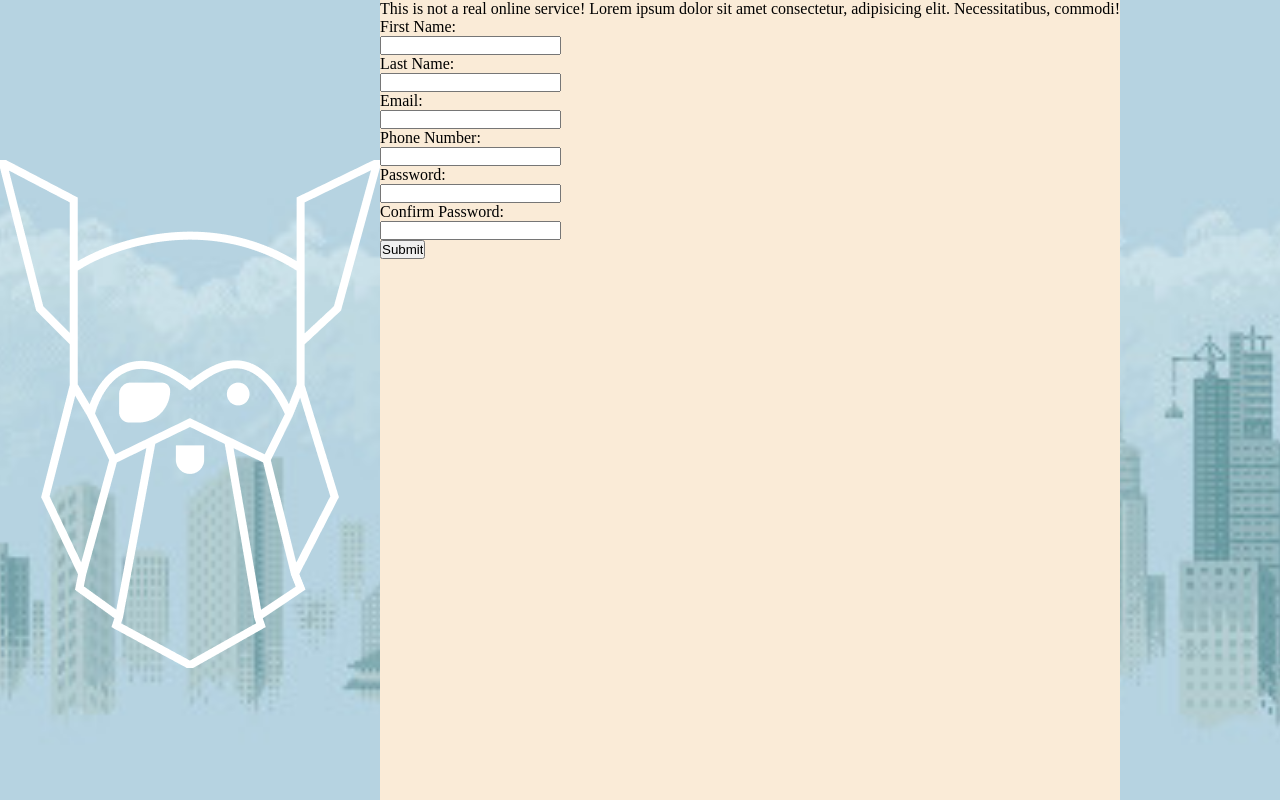
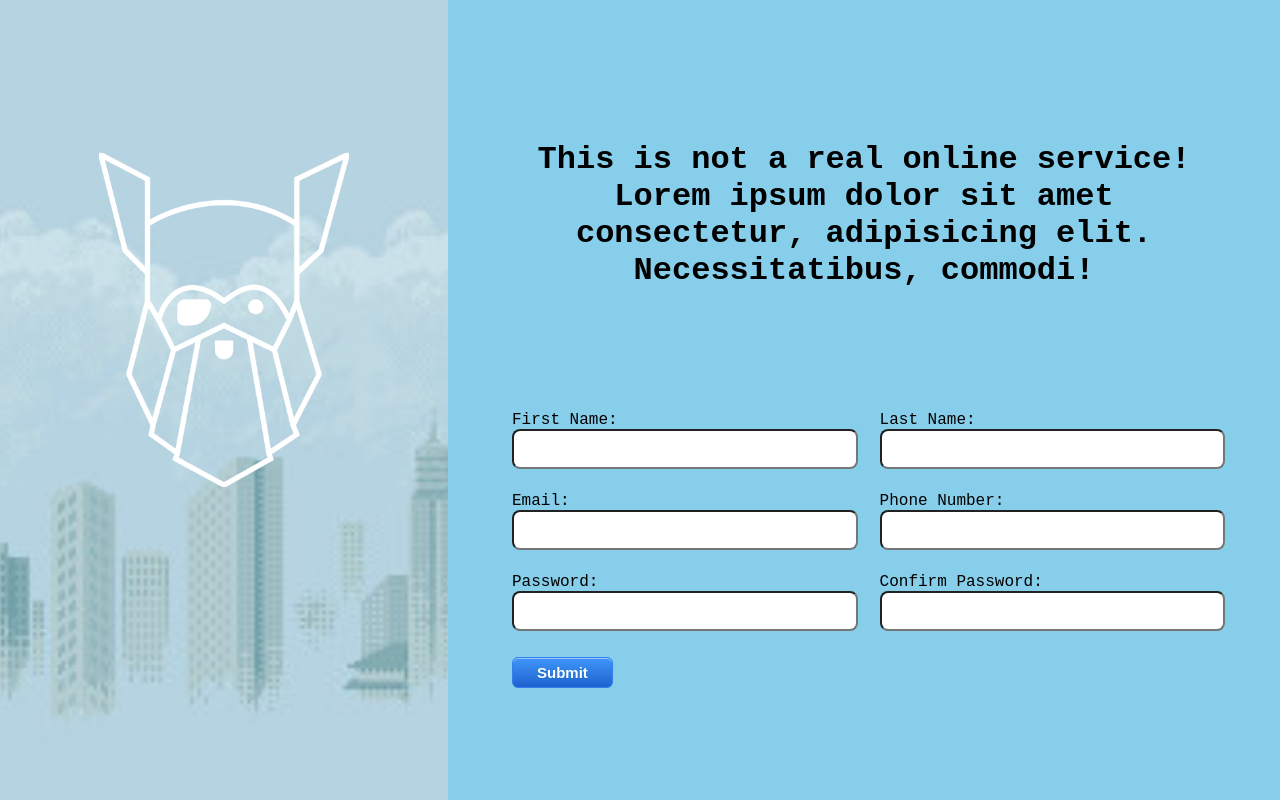
Before and after one commit to george-atsushi-ehara/TOP-SignUpForm, a plain HTML site: page split_layout.html in a window 1280 px wide. Drawn offline with Linux system fonts and the light colour scheme.

Commit message:
split complete

```diff
--- a/split_layout.html
+++ b/split_layout.html
@@ -11,30 +11,50 @@
 </head>
 
 <body>
-    <div class="left-side">
+    <div class="split left-side">
         <div class="background">
             <div class="logo">
                 <img src="odin-lined.png" alt="Logo" class="logo">
             </div>
         </div>
-        <div class="right-side">
+    </div>
+    <div class="split right-side vcontainer">
         <div class="text-description">
-                <p>This is not a real online service! Lorem ipsum dolor sit amet consectetur, adipisicing elit. Necessitatibus, commodi!</p>
+            <h1 class="description">This is not a real online service! Lorem ipsum dolor sit amet consectetur,
+                adipisicing elit.
+                Necessitatibus, commodi!</h1>
         </div>
+        <div class="form-container">
             <form action="#">
+                <div class="form">
+                    <div class="input">
                         <label for="first-name">First Name:</label><br>
                         <input type="text" id="first-name" name="first-name"><br>
+                    </div>
+                    <div class="input">
                         <label for="last-name">Last Name:</label><br>
                         <input type="text" id="last-name" name="last-name"><br>
+                    </div>
+                    <div class="input">
                         <label for="email">Email:</label><br>
                         <input type="email" id="email" name="email"><br>
+                    </div>
+                    <div class="input">
                         <label for="phone">Phone Number:</label><br>
                         <input type="tel" id="phone" name="phone"><br>
+                    </div>
+                    <div class="input">
                         <label for="password">Password:</label><br>
                         <input type="password" id="password" name="password"><br>
+                    </div>
+                    <div class="input">
                         <label for="confirm-password">Confirm Password:</label><br>
                         <input type="password" id="confirm-password" name="confirm-password"><br>
+                    </div>
+                </div>
+                <div class="submit">
                     <input type="submit" value="Submit">
+                </div>
             </form>
         </div>
     </div>
--- a/splitstylesheet.css
+++ b/splitstylesheet.css
@@ -7,25 +7,6 @@
   box-sizing: border-box;
 }
 
-.left-side {
-  display: flex;
-  flex-flow: row wrap;
-  width: 100vw;
-  height: 100vh;
-}
-
-.logo {
-  display: flex;
-  flex-flow: row wrap;
-  height: auto;
-  position: relative;
-  top: 10vh;
-  padding: px 0;
-  justify-content: center;
-  align-items: center;
-}
-
-/* leftside */
 html {
   background: url("urban-landscape-background.jpg") no-repeat center center
     fixed;
@@ -35,9 +16,106 @@ html {
   background-size: cover;
 }
 
-.right-side{
-    width: 70%
-    float: right;
-    background-color: antiquewhite;
-    flex-flow: column nowrap;
+.split {
+  height: 100%;
+  position: fixed;
+  z-index: 1;
+  top: 0;
+  overflow-x: hidden;
+  padding-top: 20px;
 }
+.left-side {
+  left: 0;
+  width: 35%;
+}
+
+.logo {
+  position: absolute;
+  top: 40%;
+  left: 50%;
+  transform: translate(-50%, -50%);
+  text-align: center;
+  width: 250px;
+}
+
+.right-side {
+  right: 0;
+  width: 65%;
+  background-color: skyblue;
+}
+
+.vcontainer {
+  display: flex;
+  flex-direction: column;
+  height: 100%;
+}
+
+.text-description {
+  flex: 1;
+  display: flex;
+  align-items: center;
+  padding: 0 50px;
+}
+
+.form-container {
+  flex: 1;
+}
+
+.description {
+    font-family: 'Courier New', Courier, monospace;
+    text-align: center;
+}
+
+.form{
+    display: flex;
+    flex-wrap: wrap;
+    flex-flow: row wrap;
+    gap: 22px;
+    padding-left: 5vw;
+}
+
+.input {
+    width: 45%;
+}
+
+.input label {
+    font-family: 'Courier New', Courier, monospace;
+}
+
+.input input {
+    width: 100%;
+    height: 2.5rem;
+    border-radius: .5rem;
+    padding: 1rem;
+    font-family: 'Courier New', Courier, monospace;
+}
+
+.submit {
+    padding-top: 2vw;
+    padding-left: 5vw;
+}
+
+.submit input {
+	box-shadow:inset 0px 1px 0px 0px #97c4fe;
+	background:linear-gradient(to bottom, #3d94f6 5%, #1e62d0 100%);
+	background-color:#3d94f6;
+	border-radius:6px;
+	border:1px solid #337fed;
+	display:inline-block;
+	cursor:pointer;
+	color:#ffffff;
+	font-family:Arial;
+	font-size:15px;
+	font-weight:bold;
+	padding:6px 24px;
+	text-decoration:none;
+	text-shadow:0px 1px 0px #1570cd;
+}
+.submit input:hover {
+	background:linear-gradient(to bottom, #1e62d0 5%, #3d94f6 100%);
+	background-color:#1e62d0;
+}
+.submit input:active {
+	position:relative;
+	top:1px;
+}
```
Lines whose indentation alone changed are shown as unchanged.
